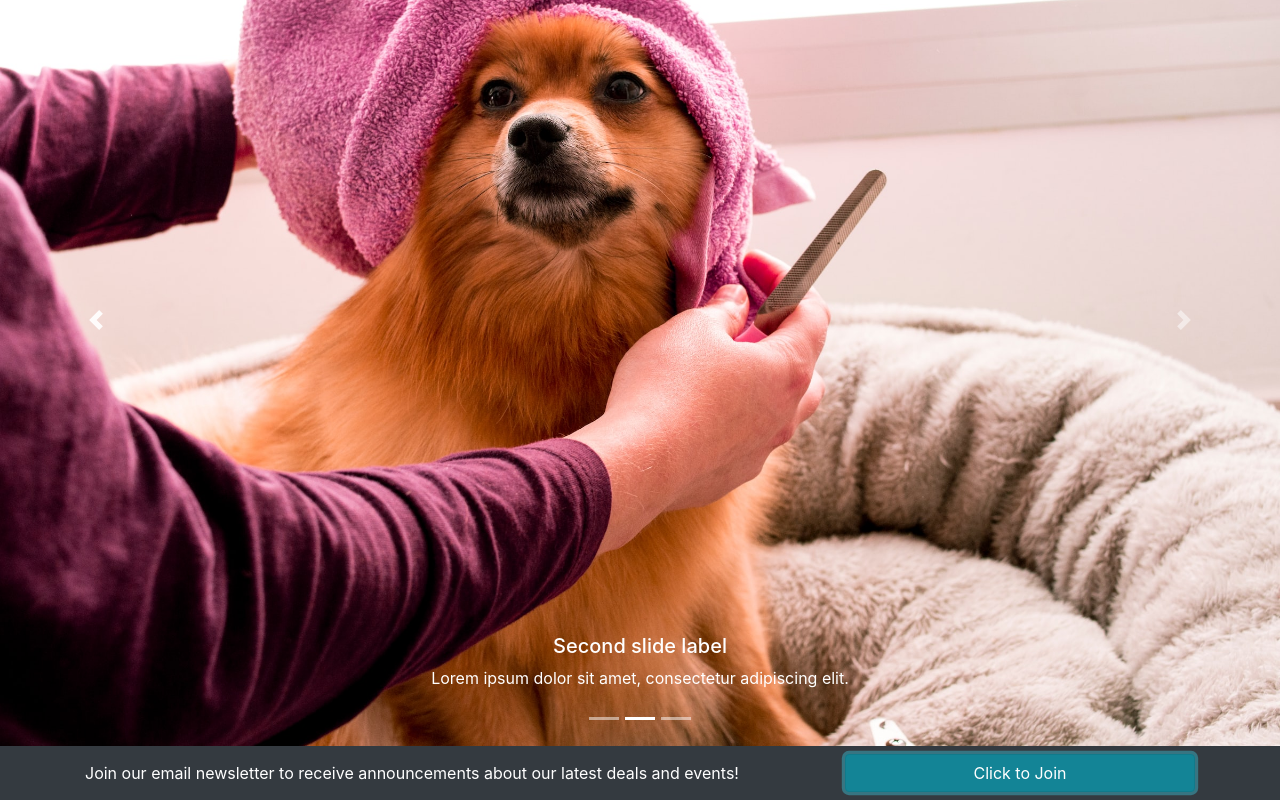
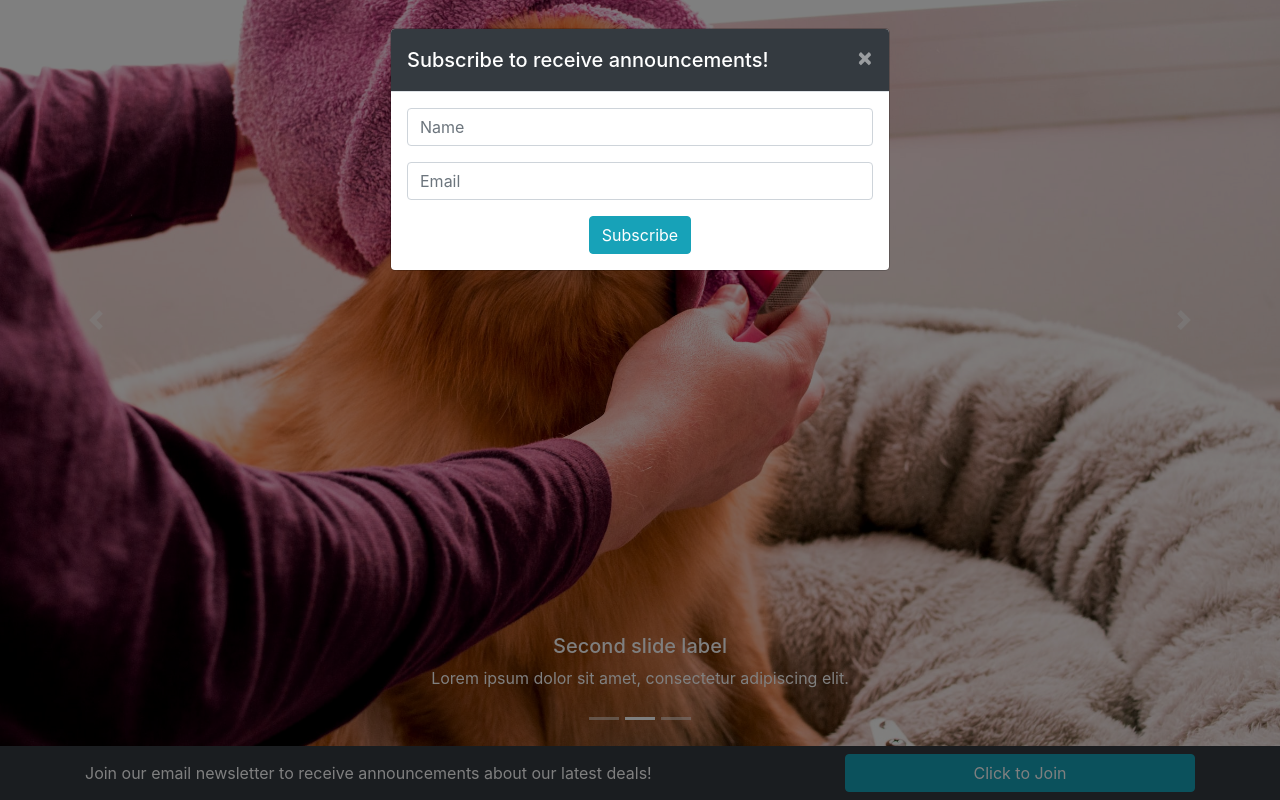
Before and after one commit to SoSoSammy/dog-washing-business, a plain HTML site: page index.html in a window 1280 px wide. Both pictures are taken after a click on the link "Click to Join". Shown: the part 163-963 px from the top of the page. Drawn offline with nearby package versions, Linux system fonts and the light colour scheme.

Commit message:
Update index.html

```diff
--- a/index.html
+++ b/index.html
@@ -91,16 +91,46 @@
         <div class="container">
             <div class="row">
                 <div class="col-8 d-flex align-items-center">
-                    <p class="my-auto">Join our email newsletter to receive announcements about our latest deals and
-                        events!</p>
+                    <p class="my-auto">Join our email newsletter to receive announcements about our latest deals!</p>
                 </div><!-- col -->
 
-                <div class="col-4">
-                    <a class="btn btn-info d-block" data-toggle="modal" href="#myModal">Click to Join</a>
+                <div class="col-4 my-auto">
+                    <a class="btn btn-info d-block my-auto" data-toggle="modal" href="#myModal">Click to Join</a>
                 </div><!-- col -->
             </div><!-- row -->
         </div><!-- container -->
     </section><!-- end #newsletter-->
+
+
+
+    <!-- ************************************* Modal *************************************** -->
+    <div class="modal fade" id="myModal" tabindex="-1" role="dialog" aria-labelledby="modalLabel" aria-hidden="true">
+        <div class="modal-dialog" role="document">
+            <div class="modal-content text-center">
+                <div class="modal-header bg-dark text-center">
+                    <h5 class="modal-title text-white" id="modalLabel">Subscribe to receive
+                        announcements!</h5>
+                    <button type="button" class="close text-white" data-dismiss="modal" aria-label="Close">
+                        <span aria-hidden="true">&times;</span>
+                    </button><!-- close -->
+                </div><!-- modal-header -->
+
+                <div class="modal-body">
+                    <form>
+                        <div class="form-group">
+                            <input type="text" class="form-control" name="name" id="name" placeholder="Name">
+                        </div><!-- form-group -->
+
+                        <div class="form-group">
+                            <input type="email" class="form-control" name="email" id="email" placeholder="Email">
+                        </div><!-- form-group -->
+
+                        <button type="submit" class="btn btn-info">Subscribe</button>
+                    </form>
+                </div><!-- modal-body -->
+            </div><!-- modal-content -->
+        </div><!-- modal-dialog -->
+    </div><!-- modal fade -->
 
     <!-- Optional JavaScript -->
     <!-- jQuery first, then Popper.js, then Bootstrap JS -->
```
